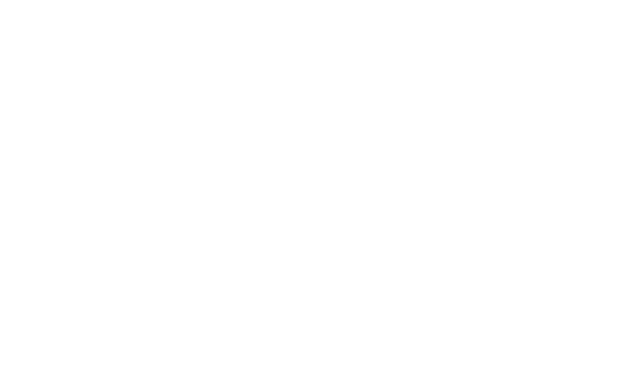
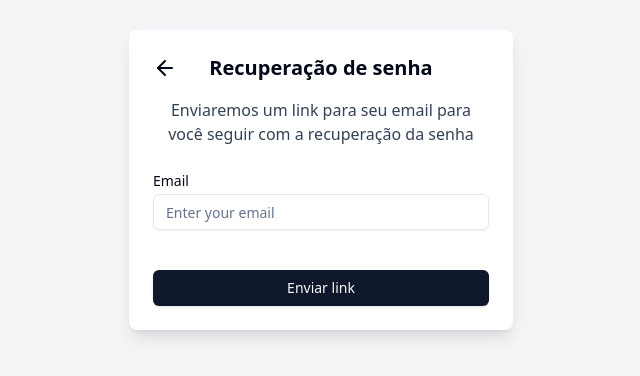
Before and after one commit to mariomendonca/stadion-web, a React (Vite) app: page /forgot-password in a window 1280 px wide. Before the commit this address had no page. Shown: the part 220-596 px from the top of the page, without its empty margins (319-959 px from the left). Built offline with nearby package versions, Linux system fonts and the light colour scheme.

Commit message:
forgot password screen

```diff
--- /dev/null
+++ b/src/pages/ForgotPassword/index.tsx
@@ -0,0 +1,40 @@
+import { useState } from 'react'
+import { Label } from '@/components/ui/label'
+import { Input } from '@/components/ui/input'
+import { Button } from '@/components/ui/button'
+import { Link } from 'react-router-dom'
+import { ArrowLeft } from 'lucide-react'
+
+export function ForgotPassword() {
+  const [email, setEmail] = useState('')
+  const [isLoading, setIsLoading] = useState(false)
+
+  async function handleSubmit() {
+    try {
+      console.log(email)
+
+    } catch (error) {
+      alert(error)
+      setIsLoading(true)
+    }
+  }
+
+  return (
+    <>
+      <div className='flex justify-between items-center'>
+        <Link to='/login'>
+          <ArrowLeft />
+        </Link>
+        <h1 className='text-xl text-center font-semibold'>Recuperação de senha</h1>
+        <ArrowLeft color='transparent' />
+      </div>
+      <p className='text-base text-slate-700 font-medium text-center mb-3'>Enviaremos um link para seu email para você seguir com a recuperação da senha</p>
+      <div className="grid w-full max-w-sm items-center gap-1.5">
+        <Label htmlFor="email">Email</Label>
+        <Input onChange={e => setEmail(e.target.value)} type="email" id="email" placeholder="Enter your email" />
+      </div>
+
+      <Button className='mt-6' disabled={isLoading} onClick={handleSubmit}>{isLoading ? 'Carregando...' : 'Enviar link'}</Button>
+    </>
+  )
+}
--- a/src/pages/Login/index.tsx
+++ b/src/pages/Login/index.tsx
@@ -39,7 +39,7 @@
           <Button variant="ghost" onClick={() => setShowPassword(prevState => !prevState)}>{!showPassword ? <Eye /> : <EyeOff />}</Button>
         </div>
         <div>
-          <Link to='/password-recovery' className='text-sm text-slate-700 underline mt-1 inline'>Esqueci a senha</Link>
+          <Link to='/forgot-password' className='text-sm text-slate-700 underline mt-1 inline'>Esqueci a senha</Link>
         </div>
       </div>
 
--- a/src/routes.tsx
+++ b/src/routes.tsx
@@ -2,6 +2,7 @@
 import { AuthenticationLayout } from './layouts/AuthenticationLayout'
 import { Login } from './pages/Login'
 import { Register } from './pages/Register'
+import { ForgotPassword } from './pages/ForgotPassword'
 
 export function AppRoutes() {
   return (
@@ -10,6 +11,7 @@
         <Route path="/" element={<AuthenticationLayout />}>
           <Route path='/login' element={<Login />} />
           <Route path='/register' element={<Register />} />
+          <Route path='/forgot-password' element={<ForgotPassword />} />
         </Route>
       </Routes>
     </Router>
```
Also changed, not shown: 1 other file (tests, documents, lock files or other folders).
